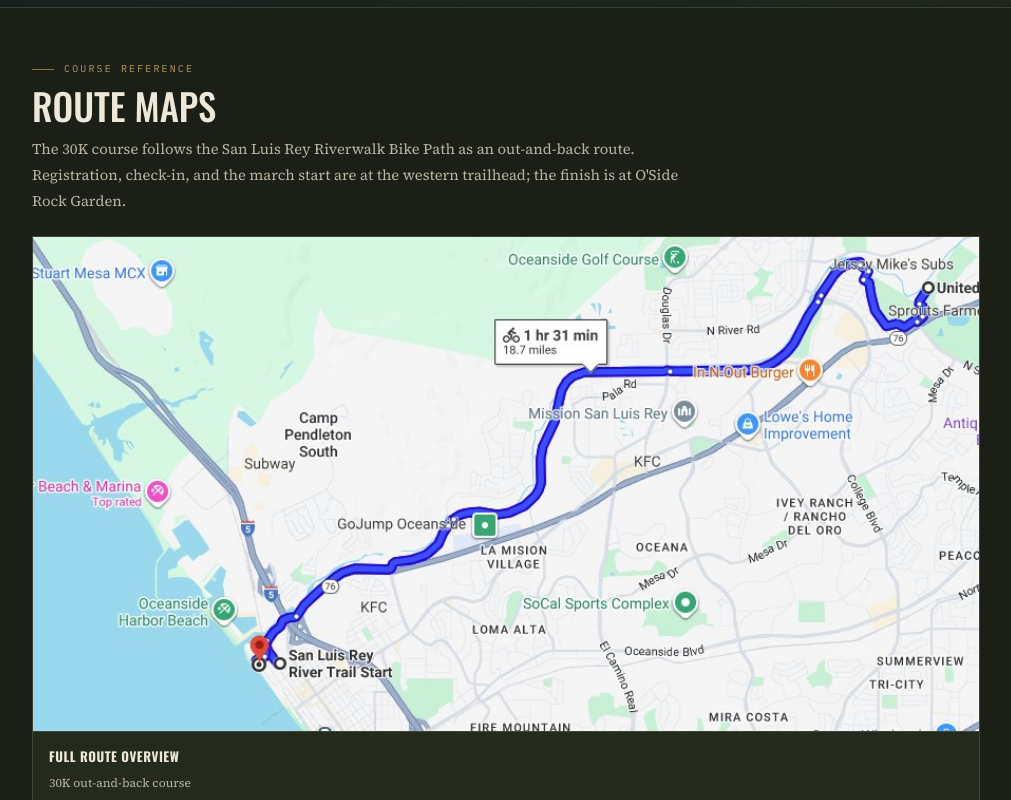
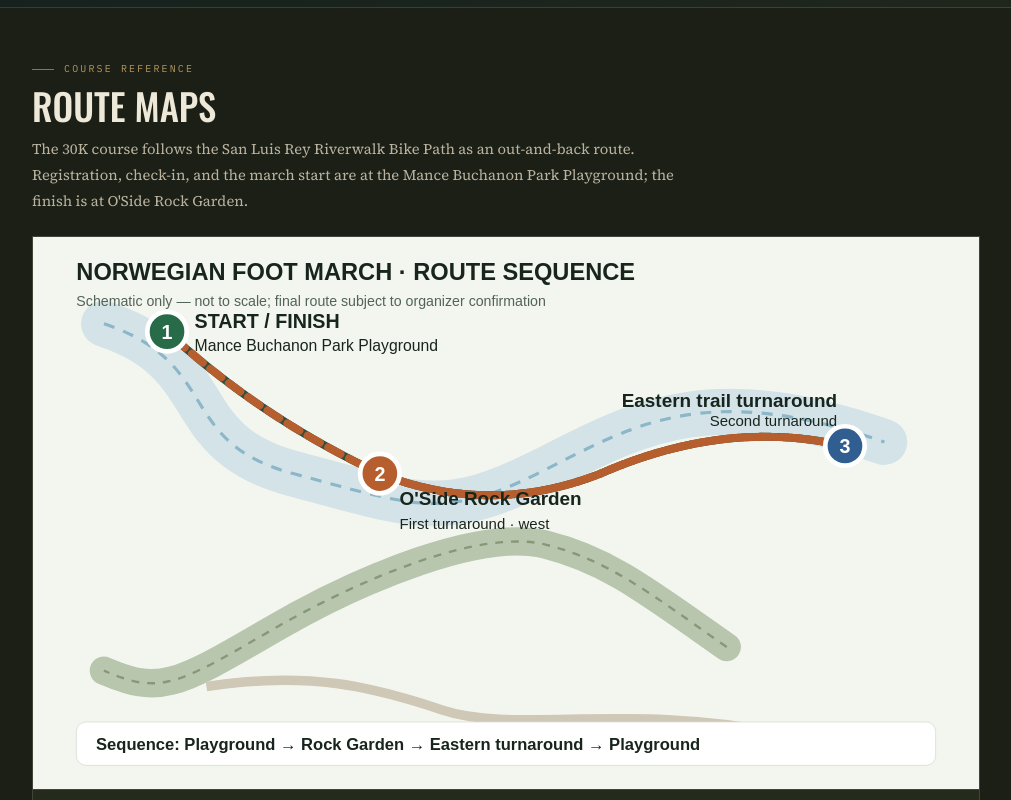
Before and after one commit to TypeErrorDev/nfm_416cabn, a Next.js app: page /resources in a window 1280 px wide. Shown: the part 380-1180 px from the top of the page, without its empty margins (134-1145 px from the left). Built offline with nearby package versions, Linux system fonts and the light colour scheme.

Commit message:
Update route resources for revised course

```diff
--- a/app/resources/page.tsx
+++ b/app/resources/page.tsx
@@ -21,12 +21,12 @@ export default function ResourcesPage() {
             <div className="resources-section-heading">
               <p className="eyebrow">Course reference</p>
               <h2 id="route-gallery-title">Route maps</h2>
-              <p>The 30K course follows the San Luis Rey Riverwalk Bike Path as an out-and-back route. Registration, check-in, and the march start are at the western trailhead; the finish is at O&apos;Side Rock Garden.</p>
+              <p>The 30K course follows the San Luis Rey Riverwalk Bike Path as an out-and-back route. Registration, check-in, and the march start are at the Mance Buchanon Park Playground; the finish is at O&apos;Side Rock Garden.</p>
             </div>
             <div className="route-gallery">
               <figure className="route-gallery-overview">
-                <Image src="/route-overview.jpg" alt="Overall route map for the Norwegian Foot March along the San Luis Rey Riverwalk Bike Path" width={1600} height={1000} />
-                <figcaption><strong>Full route overview</strong><span>30K out-and-back course</span></figcaption>
+                <Image src="/route-sequence.svg" alt="Overall route map for the Norwegian Foot March along the San Luis Rey Riverwalk Bike Path" width={1600} height={1000} />
+                <figcaption><strong>Revised route sequence</strong><span>Playground → Rock Garden → eastern turnaround → Playground</span></figcaption>
               </figure>
               <div className="route-gallery-details">
                 <figure><Image src="/route-start-area.jpg" alt="Detailed route map view showing one section of the course" width={1200} height={900} /><figcaption><strong>Route detail 1</strong><span>Course detail from the event route map</span></figcaption></figure>
@@ -79,7 +79,7 @@ export default function ResourcesPage() {
               <li><strong>Age-group time standards</strong><span>Home page · Standards &amp; Requirements selector</span></li>
               <li><strong>Training overview</strong><span>Home page · Training &amp; Preparation</span></li>
               <li><strong>Official announcements</strong><span>Home page · Event Updates</span></li>
-              <li><strong>Route</strong><span>30K / 18.64 miles · Start and registration at the western trailhead of the San Luis Rey River Bike Trail · beachfront finish at O&apos;Side Rock Garden</span></li>
+              <li><strong>Route</strong><span>30K / 18.64 miles · Start and registration at the Mance Buchanon Park Playground of the San Luis Rey River Bike Trail · beachfront finish at O&apos;Side Rock Garden</span></li>
             </ul>
           </section>
 
```
